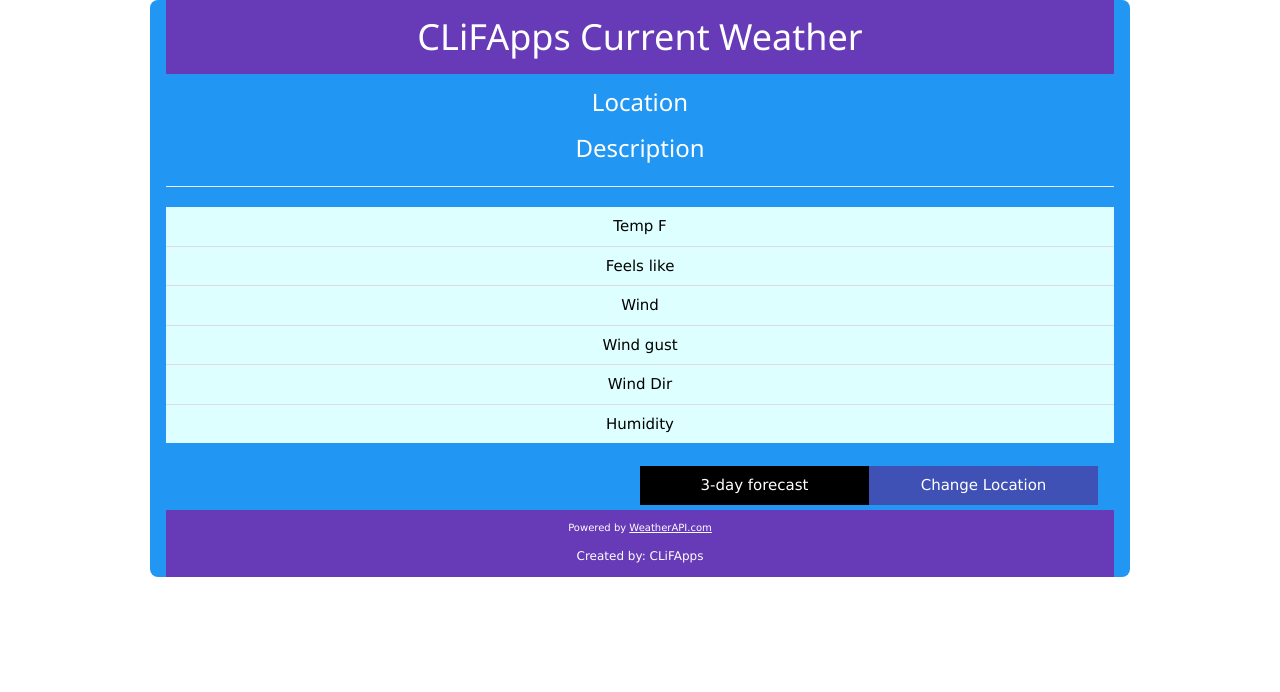
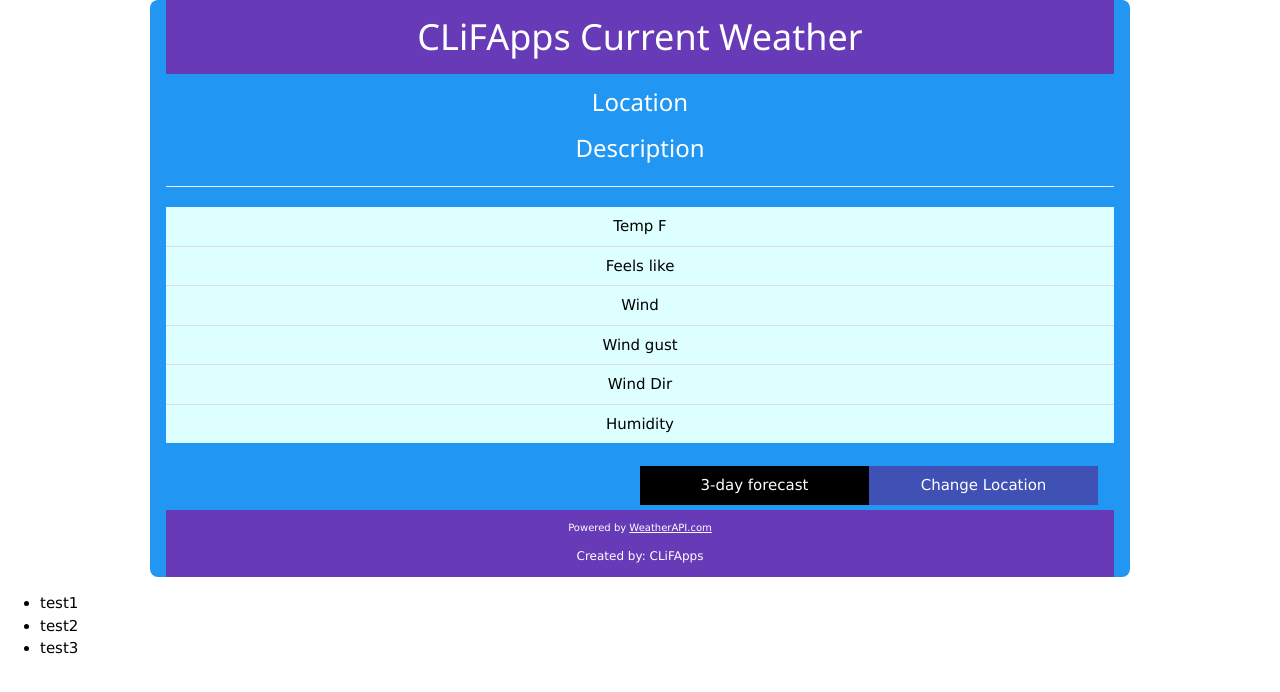
Before and after one commit to clfaulkner/clifapps-weather, a plain HTML site: page public/index.html in a window 1280 px wide. Drawn offline with Linux system fonts and the light colour scheme; some packages are replaced by stand-ins of ours; no server answers.

Commit message:
begin developing web page and logic

```diff
--- a/public/index.html
+++ b/public/index.html
@@ -96,6 +96,15 @@
   </div>
 </div>
 
+<!-- SECTION 3-day forecast -->
+<section title="Forecast" id="forecast">
+  <ul>
+    <li class="test">test1</li>
+    <li class="test">test2</li>
+    <li class="test">test3</li>
+  </ul>
+</section>
+
 <script src="index.js" type="text/javascript"></script>
 
 <!--SECTION FIREBASE STUFF  -->
```
Also changed, not shown: public/html-as-js-var.html (added, +7 -0 lines), public/index.js (+6 -5 lines).
